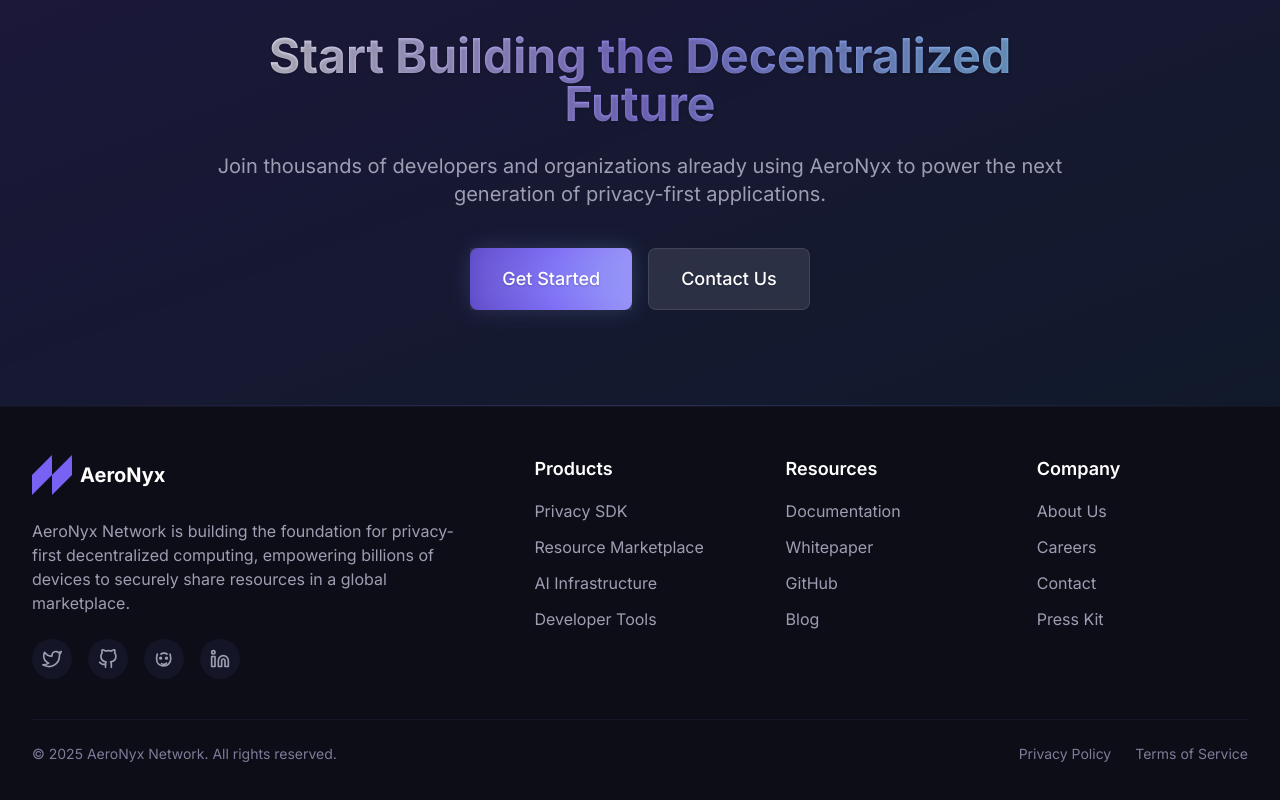
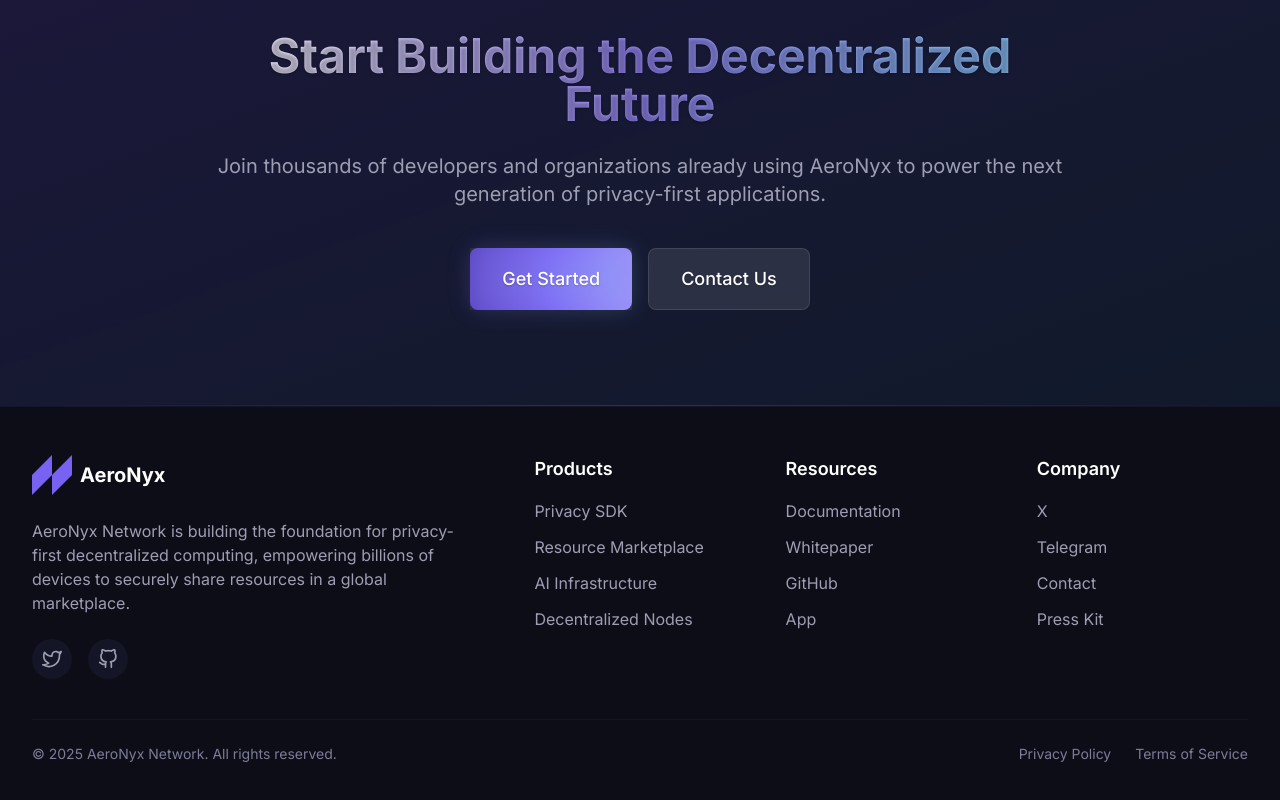
Before and after one commit to AeroNyxNetwork/AeroNyx-web, a Next.js app: page / in a window 1280 px wide. Shown: the part 4400-5200 px from the top of the page. Built offline with nearby package versions, Linux system fonts and the light colour scheme; grey boxes are pictures that could not be loaded.

Commit message:
Update Footer.js

```diff
--- a/components/layout/Footer.js
+++ b/components/layout/Footer.js
@@ -20,10 +20,8 @@ const Footer = () => {
               empowering billions of devices to securely share resources in a global marketplace.
             </p>
             <div className="flex space-x-4">
-              <SocialLink href="#" icon={<TwitterIcon />} />
-              <SocialLink href="#" icon={<GithubIcon />} />
-              <SocialLink href="#" icon={<DiscordIcon />} />
-              <SocialLink href="#" icon={<LinkedinIcon />} />
+              <SocialLink href="https://twitter.com/AeroNyxNetwork" icon={<TwitterIcon />} />
+              <SocialLink href="https://github.com/AeroNyxNetwork" icon={<GithubIcon />} />
             </div>
           </div>
 
@@ -31,10 +29,10 @@ const Footer = () => {
             <h4 className="text-lg font-semibold mb-4">Products</h4>
             <FooterLinks
               links={[
-                { href: '#', label: 'Privacy SDK' },
-                { href: '#', label: 'Resource Marketplace' },
-                { href: '#', label: 'AI Infrastructure' },
-                { href: '#', label: 'Developer Tools' }
+                { href: 'https://docs.aeronyx.network/developer-documentation/overview', label: 'Privacy SDK' },
+                { href: 'https://app.aeronyx.network/', label: 'Resource Marketplace' },
+                { href: 'https://app.aeronyx.network/', label: 'AI Infrastructure' },
+                { href: 'https://docs.aeronyx.network/decentralized-node-documentation', label: 'Decentralized Nodes' }
               ]}
             />
           </div>
@@ -43,10 +41,10 @@ const Footer = () => {
             <h4 className="text-lg font-semibold mb-4">Resources</h4>
             <FooterLinks
               links={[
-                { href: '#', label: 'Documentation' },
-                { href: '#', label: 'Whitepaper' },
-                { href: '#', label: 'GitHub' },
-                { href: '#', label: 'Blog' }
+                { href: 'https://docs.aeronyx.network/', label: 'Documentation' },
+                { href: 'https://docs.aeronyx.network/aeronyx-whitepaper/technical-white-paper', label: 'Whitepaper' },
+                { href: 'https://github.com/AeroNyxNetwork', label: 'GitHub' },
+                { href: 'https://app.aeronyx.network/', label: 'App' }
               ]}
             />
           </div>
@@ -55,10 +53,10 @@ const Footer = () => {
             <h4 className="text-lg font-semibold mb-4">Company</h4>
             <FooterLinks
               links={[
-                { href: '#', label: 'About Us' },
-                { href: '#', label: 'Careers' },
-                { href: '#', label: 'Contact' },
-                { href: '#', label: 'Press Kit' }
+                { href: 'https://twitter.com/AeroNyxNetwork', label: 'X' },
+                { href: 'https://t.me/AeroNyxNetwork', label: 'Telegram' },
+                { href: 'hi@aeronyx.network', label: 'Contact' },
+                { href: 'https://docs.aeronyx.network/media-resources', label: 'Press Kit' }
               ]}
             />
           </div>
```
